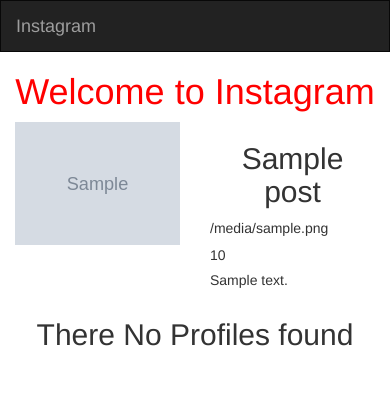
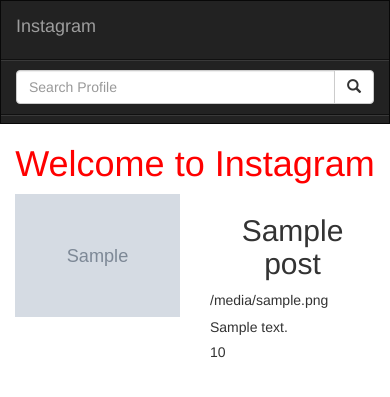
Before and after one commit to Gitongamiriam/insta, a Django app: template instagram/templates/home.html in a window 390 px wide. Shown: the top 397 px of the page. Run offline with Django 3.2, Linux system fonts and the light colour scheme; the template is opened without the code that fills it: most values are stand-ins (such as "Sample title", 1, 10 or a date in 2020); grey boxes marked "Sample" are stand-in pictures; some libraries are stand-ins or nearby versions.

Commit message:
Add changes

```diff
--- a/instagram/templates/base.html
+++ b/instagram/templates/base.html
@@ -39,22 +39,18 @@
             <h2 class="text-center"> {{ post.image_name }}</h2>
             <div class="col">
             <i class="fas fa-map-marker-alt"></i> {{post.image_caption}}
+            <h5>{{post.comments}}</h5>
             <h5>{{post.likes}}</h5>
-            <h5>{{post.comments}}</h5>
             </div>
           </div>
 
         </div>
-        <!--Display news Article images  -->
 
 
 
 
 
         {% endfor %}
-        <div class="row">
-            <h2 class="text-center">There No Profiles found</h2>
-          </div>
 
       </div>
 </body>
--- a/instagram/templates/navbar.html
+++ b/instagram/templates/navbar.html
@@ -12,7 +12,20 @@
       <a class="navbar-brand" href="{% url 'home' %}">Instagram</a>
     </div>
   </div>
+   <!-- Adding a search form  -->
+   <div class="col-sm-4 col-md-4 navbar-right">
 
+    <form class="navbar-form" role="search_results" action="{% url 'search_results' %}">
+
+      <div class="input-group">
+        <input type="text" class="form-control" placeholder="Search Profile" name="Profile">
+        <div class="input-group-btn">
+          <button class="btn btn-default" type="submit"><i class="glyphicon glyphicon-search"></i></button>
+        </div>
+      </div>
+
+    </form>
+  </div>
   <!-- search form end -->
 </nav>
 </body>
--- a/instagram/urls.py
+++ b/instagram/urls.py
@@ -1,11 +1,11 @@
 from django.conf.urls import url
-from . import views
+from .import views
 from django.conf import settings
 from django.conf.urls.static import static
 
 urlpatterns=[
     url('^$',views.home, name = 'home'),
-#     url(r'^search/', views.search_results, name='search_results')
+    url(r'^search/', views.search_results, name='search_results'),
  ]
 if settings.DEBUG:
     urlpatterns+= static(settings.MEDIA_URL, document_root = settings.MEDIA_ROOT)
```
Also changed, not shown: instagram/templates/search_results.html (+5 -10 lines), instagram/views.py (+9 -9 lines).
